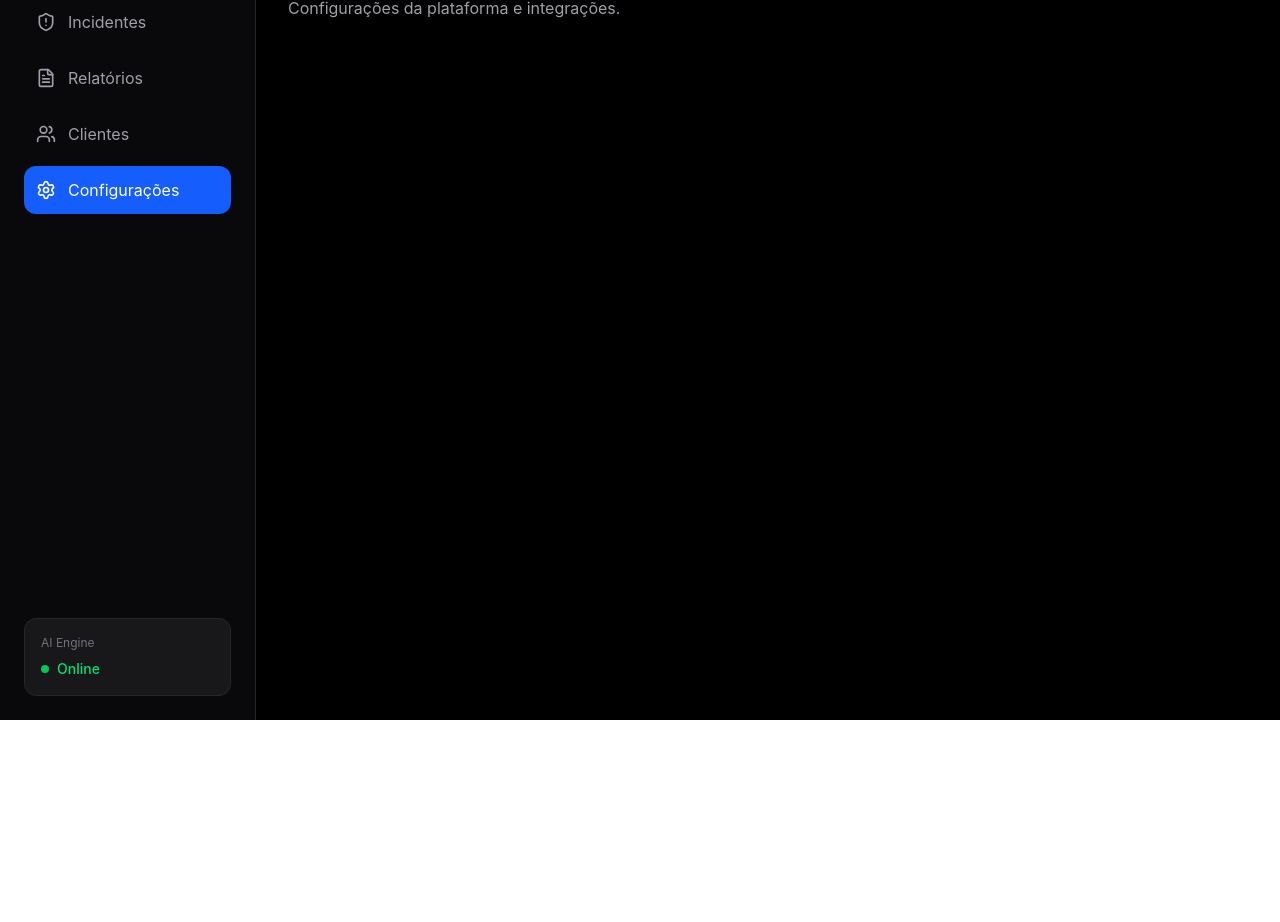
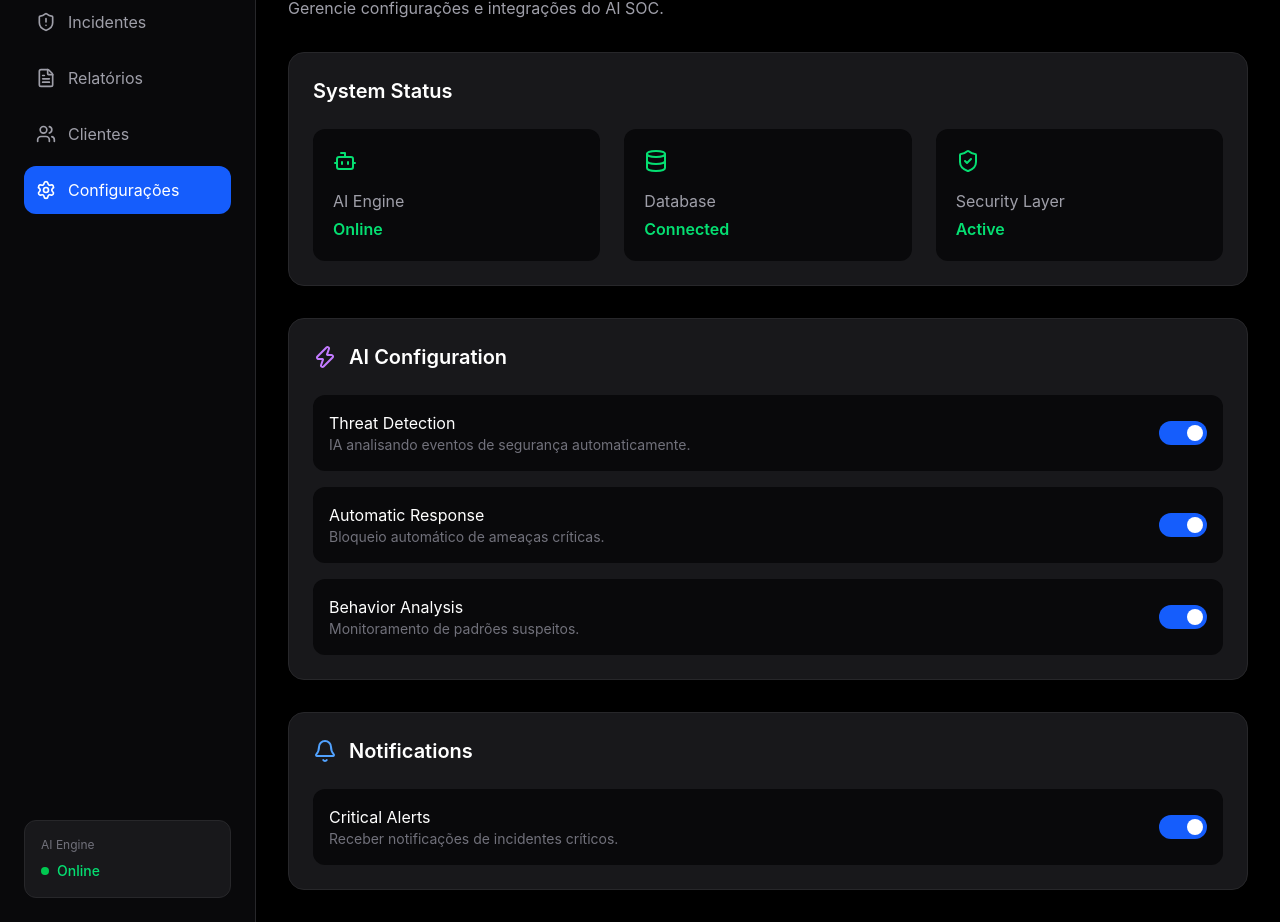
Before and after one commit to renanlima-hub/ai-soc-project, a React (Vite) app in the folder frontend/: page /settings in a window 1280 px wide. Shown: the part 160-1082 px from the top of the page. Before the commit the page ends 880 px from the top, so only its background shows below. Built offline with nearby package versions, Linux system fonts and the light colour scheme.

Commit message:
refactor: use reusable ui components in incidents

```diff
--- /dev/null
+++ b/frontend/src/components/ui/MetricCard.tsx
@@ -0,0 +1,58 @@
+interface MetricCardProps {
+  title: string
+  value: string
+  icon: React.ReactNode
+  color?: string
+}
+
+
+function MetricCard({
+  title,
+  value,
+  icon,
+  color = "text-blue-400"
+}: MetricCardProps) {
+
+
+  return (
+
+    <div className="
+      bg-zinc-900
+      border
+      border-zinc-800
+      rounded-2xl
+      p-6
+    ">
+
+
+      <div className={color}>
+        {icon}
+      </div>
+
+
+      <p className="
+        text-zinc-400
+        mt-4
+      ">
+        {title}
+      </p>
+
+
+      <h2 className="
+        text-white
+        text-3xl
+        font-bold
+        mt-2
+      ">
+        {value}
+      </h2>
+
+
+    </div>
+
+  )
+
+}
+
+
+export default MetricCard
--- /dev/null
+++ b/frontend/src/components/ui/SeverityBadge.tsx
@@ -0,0 +1,52 @@
+interface Props {
+  severity:string
+}
+
+
+function SeverityBadge({
+  severity
+}:Props){
+
+
+const colors = {
+
+Critical:
+"bg-red-500/20 text-red-400",
+
+High:
+"bg-orange-500/20 text-orange-400",
+
+Medium:
+"bg-yellow-500/20 text-yellow-400",
+
+Low:
+"bg-blue-500/20 text-blue-400"
+
+}
+
+
+
+return (
+
+<span
+className={`
+px-3
+py-1
+rounded-full
+text-xs
+font-medium
+
+${colors[severity as keyof typeof colors]}
+`}
+>
+
+{severity}
+
+</span>
+
+)
+
+}
+
+
+export default SeverityBadge
--- /dev/null
+++ b/frontend/src/components/ui/StatusBadge.tsx
@@ -0,0 +1,61 @@
+interface Props {
+ status:string
+}
+
+
+function StatusBadge({
+ status
+}:Props){
+
+
+const colors = {
+
+Protected:
+"bg-green-500/20 text-green-400",
+
+Completed:
+"bg-green-500/20 text-green-400",
+
+Blocked:
+"bg-green-500/20 text-green-400",
+
+Processing:
+"bg-yellow-500/20 text-yellow-400",
+
+Pending:
+"bg-zinc-700 text-zinc-300",
+
+Attention:
+"bg-red-500/20 text-red-400",
+
+Monitoring:
+"bg-yellow-500/20 text-yellow-400"
+
+}
+
+
+
+return (
+
+<span
+className={`
+px-3
+py-1
+rounded-full
+text-xs
+font-medium
+
+${colors[status as keyof typeof colors]}
+`}
+>
+
+{status}
+
+</span>
+
+)
+
+}
+
+
+export default StatusBadge
--- a/frontend/src/pages/Dashboard.tsx
+++ b/frontend/src/pages/Dashboard.tsx
@@ -1,3 +1,5 @@
+import MetricCard from "../components/ui/MetricCard"
+
 import {
   ShieldAlert,
   ShieldCheck,
@@ -7,7 +9,9 @@ import {
 } from "lucide-react"
 
 
+
 function Dashboard() {
+
 
   const incidents = [
     {
@@ -37,6 +41,7 @@ function Dashboard() {
   ]
 
 
+
   return (
 
     <div className="
@@ -64,11 +69,11 @@ function Dashboard() {
           Monitoramento inteligente de ameaças em tempo real
         </p>
 
+
       </div>
 
 
 
-      {/* Cards principais */}
 
       <div className="
         grid
@@ -114,6 +119,7 @@ function Dashboard() {
 
 
 
+
       <div className="
         grid
         grid-cols-3
@@ -121,8 +127,6 @@ function Dashboard() {
         mt-8
       ">
 
-
-        {/* AI Status */}
 
         <div className="
           col-span-1
@@ -149,6 +153,7 @@ function Dashboard() {
             items-center
             gap-4
           ">
+
 
             <div className="
               w-14
@@ -188,6 +193,7 @@ function Dashboard() {
 
             </div>
 
+
           </div>
 
 
@@ -195,7 +201,7 @@ function Dashboard() {
 
 
 
-        {/* Threat Level */}
+
 
         <div className="
           col-span-2
@@ -223,6 +229,7 @@ function Dashboard() {
             gap-4
             h-32
           ">
+
 
             {[40,70,55,90,60,80,45].map((height,index)=>(
 
@@ -252,7 +259,6 @@ function Dashboard() {
 
 
 
-      {/* Incident Table */}
 
 
       <div className="
@@ -272,9 +278,11 @@ function Dashboard() {
           mb-6
         ">
 
+
           <AlertTriangle
             className="text-yellow-400"
           />
+
 
           <h2 className="
             text-white
@@ -286,6 +294,8 @@ function Dashboard() {
 
 
         </div>
+
+
 
 
 
@@ -323,13 +333,17 @@ function Dashboard() {
 
             </tr>
 
+
           </thead>
+
+
 
 
           <tbody>
 
 
             {incidents.map((incident)=>(
+
 
               <tr
                 key={incident.id}
@@ -350,14 +364,8 @@ function Dashboard() {
                 </td>
 
 
-                <td>
-
-                  <span className="
-                    text-red-400
-                  ">
-                    {incident.severity}
-                  </span>
-
+                <td className="text-red-400">
+                  {incident.severity}
                 </td>
 
 
@@ -367,6 +375,7 @@ function Dashboard() {
 
 
               </tr>
+
 
             ))}
 
@@ -383,62 +392,9 @@ function Dashboard() {
     </div>
 
   )
+
 }
 
 
 
-function MetricCard({
-  title,
-  value,
-  icon,
-  color
-}:{
-  title:string
-  value:string
-  icon:React.ReactNode
-  color:string
-}){
-
-
-  return (
-
-    <div className="
-      bg-zinc-900
-      border
-      border-zinc-800
-      rounded-2xl
-      p-6
-    ">
-
-
-      <div className={color}>
-        {icon}
-      </div>
-
-
-      <p className="
-        text-zinc-400
-        text-sm
-        mt-4
-      ">
-        {title}
-      </p>
-
-
-      <h2 className="
-        text-white
-        text-3xl
-        font-bold
-        mt-2
-      ">
-        {value}
-      </h2>
-
-
-    </div>
-
-  )
-}
-
-
 export default Dashboard
--- a/frontend/src/pages/Settings.tsx
+++ b/frontend/src/pages/Settings.tsx
@@ -1,15 +1,33 @@
+import {
+  Bot,
+  Bell,
+  Database,
+  ShieldCheck,
+  Zap
+} from "lucide-react"
+
+
+
 function Settings() {
+
 
   return (
 
-    <div className="p-8 bg-black min-h-screen">
+    <div className="
+      p-8
+      bg-black
+      min-h-screen
+    ">
+
+
+      <div className="mb-8">
 
         <h1 className="
           text-3xl
           font-bold
           text-white
         ">
-        Settings
+          Platform Settings
         </h1>
 
 
@@ -17,7 +35,299 @@ function Settings() {
           text-zinc-400
           mt-2
         ">
-        Configurações da plataforma e integrações.
+          Gerencie configurações e integrações do AI SOC.
+        </p>
+
+
+      </div>
+
+
+
+
+
+      {/* System Status */}
+
+
+      <div className="
+        bg-zinc-900
+        border
+        border-zinc-800
+        rounded-2xl
+        p-6
+      ">
+
+
+        <h2 className="
+          text-white
+          text-xl
+          font-semibold
+          mb-6
+        ">
+          System Status
+        </h2>
+
+
+
+        <div className="
+          grid
+          grid-cols-3
+          gap-6
+        ">
+
+
+          <StatusCard
+            title="AI Engine"
+            status="Online"
+            icon={<Bot />}
+          />
+
+
+          <StatusCard
+            title="Database"
+            status="Connected"
+            icon={<Database />}
+          />
+
+
+          <StatusCard
+            title="Security Layer"
+            status="Active"
+            icon={<ShieldCheck />}
+          />
+
+
+        </div>
+
+
+      </div>
+
+
+
+
+
+
+      {/* AI Configuration */}
+
+
+      <div className="
+        mt-8
+        bg-zinc-900
+        border
+        border-zinc-800
+        rounded-2xl
+        p-6
+      ">
+
+
+        <div className="
+          flex
+          items-center
+          gap-3
+          mb-6
+        ">
+
+          <Zap
+            className="text-purple-400"
+          />
+
+
+          <h2 className="
+            text-white
+            text-xl
+            font-semibold
+          ">
+            AI Configuration
+          </h2>
+
+
+        </div>
+
+
+
+        <div className="
+          space-y-4
+        ">
+
+
+          <ConfigItem
+            title="Threat Detection"
+            description="IA analisando eventos de segurança automaticamente."
+          />
+
+
+          <ConfigItem
+            title="Automatic Response"
+            description="Bloqueio automático de ameaças críticas."
+          />
+
+
+          <ConfigItem
+            title="Behavior Analysis"
+            description="Monitoramento de padrões suspeitos."
+          />
+
+
+        </div>
+
+
+      </div>
+
+
+
+
+
+
+
+      {/* Notifications */}
+
+
+      <div className="
+        mt-8
+        bg-zinc-900
+        border
+        border-zinc-800
+        rounded-2xl
+        p-6
+      ">
+
+
+        <div className="
+          flex
+          items-center
+          gap-3
+          mb-6
+        ">
+
+          <Bell
+            className="text-blue-400"
+          />
+
+
+          <h2 className="
+            text-white
+            text-xl
+            font-semibold
+          ">
+            Notifications
+          </h2>
+
+
+        </div>
+
+
+
+        <div className="
+          flex
+          justify-between
+          items-center
+          bg-zinc-950
+          rounded-xl
+          p-4
+        ">
+
+
+          <div>
+
+            <p className="
+              text-white
+            ">
+              Critical Alerts
+            </p>
+
+
+            <p className="
+              text-zinc-500
+              text-sm
+            ">
+              Receber notificações de incidentes críticos.
+            </p>
+
+
+          </div>
+
+
+
+          <div className="
+            w-12
+            h-6
+            bg-blue-600
+            rounded-full
+            flex
+            items-center
+            justify-end
+            px-1
+          ">
+
+
+            <div className="
+              w-4
+              h-4
+              bg-white
+              rounded-full
+            "/>
+
+
+          </div>
+
+
+        </div>
+
+
+      </div>
+
+
+
+    </div>
+
+  )
+
+}
+
+
+
+
+
+function StatusCard({
+  title,
+  status,
+  icon
+}:{
+  title:string
+  status:string
+  icon:React.ReactNode
+}){
+
+
+  return (
+
+    <div className="
+      bg-zinc-950
+      rounded-xl
+      p-5
+    ">
+
+
+      <div className="
+        text-green-400
+      ">
+        {icon}
+      </div>
+
+
+      <p className="
+        text-zinc-400
+        mt-4
+      ">
+        {title}
+      </p>
+
+
+      <p className="
+        text-green-400
+        font-semibold
+        mt-1
+      ">
+        {status}
       </p>
 
 
@@ -27,4 +337,81 @@ function Settings() {
 
 }
 
+
+
+
+
+function ConfigItem({
+  title,
+  description
+}:{
+  title:string
+  description:string
+}){
+
+
+  return (
+
+    <div className="
+      flex
+      justify-between
+      items-center
+      bg-zinc-950
+      rounded-xl
+      p-4
+    ">
+
+
+      <div>
+
+        <p className="
+          text-white
+        ">
+          {title}
+        </p>
+
+
+        <p className="
+          text-zinc-500
+          text-sm
+        ">
+          {description}
+        </p>
+
+
+      </div>
+
+
+
+      <div className="
+        w-12
+        h-6
+        rounded-full
+        bg-blue-600
+        flex
+        items-center
+        justify-end
+        px-1
+      ">
+
+
+        <div className="
+          w-4
+          h-4
+          rounded-full
+          bg-white
+        "/>
+
+
+      </div>
+
+
+    </div>
+
+  )
+
+}
+
+
+
 export default Settings
```
Lines whose indentation alone changed are shown as unchanged.
